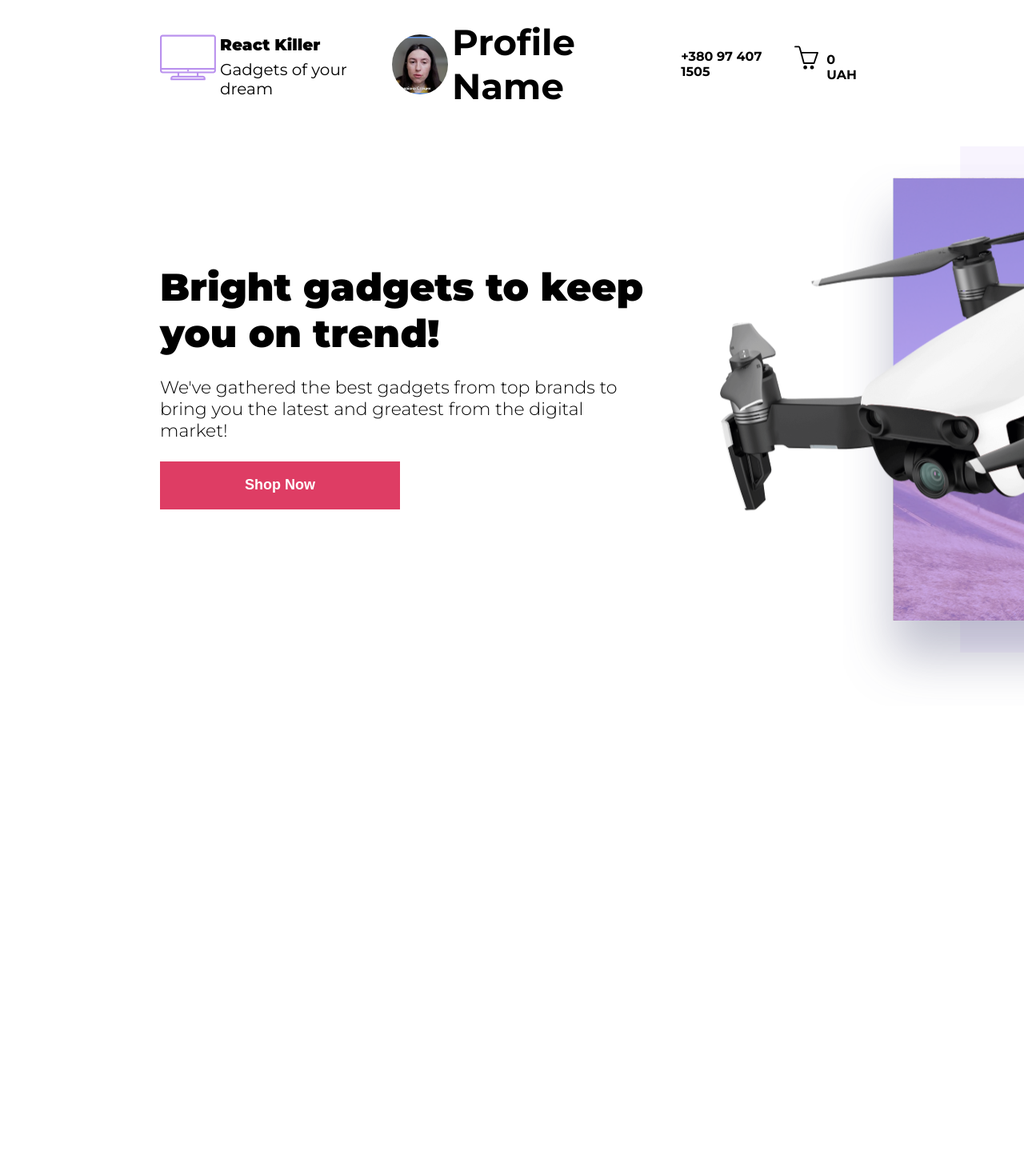
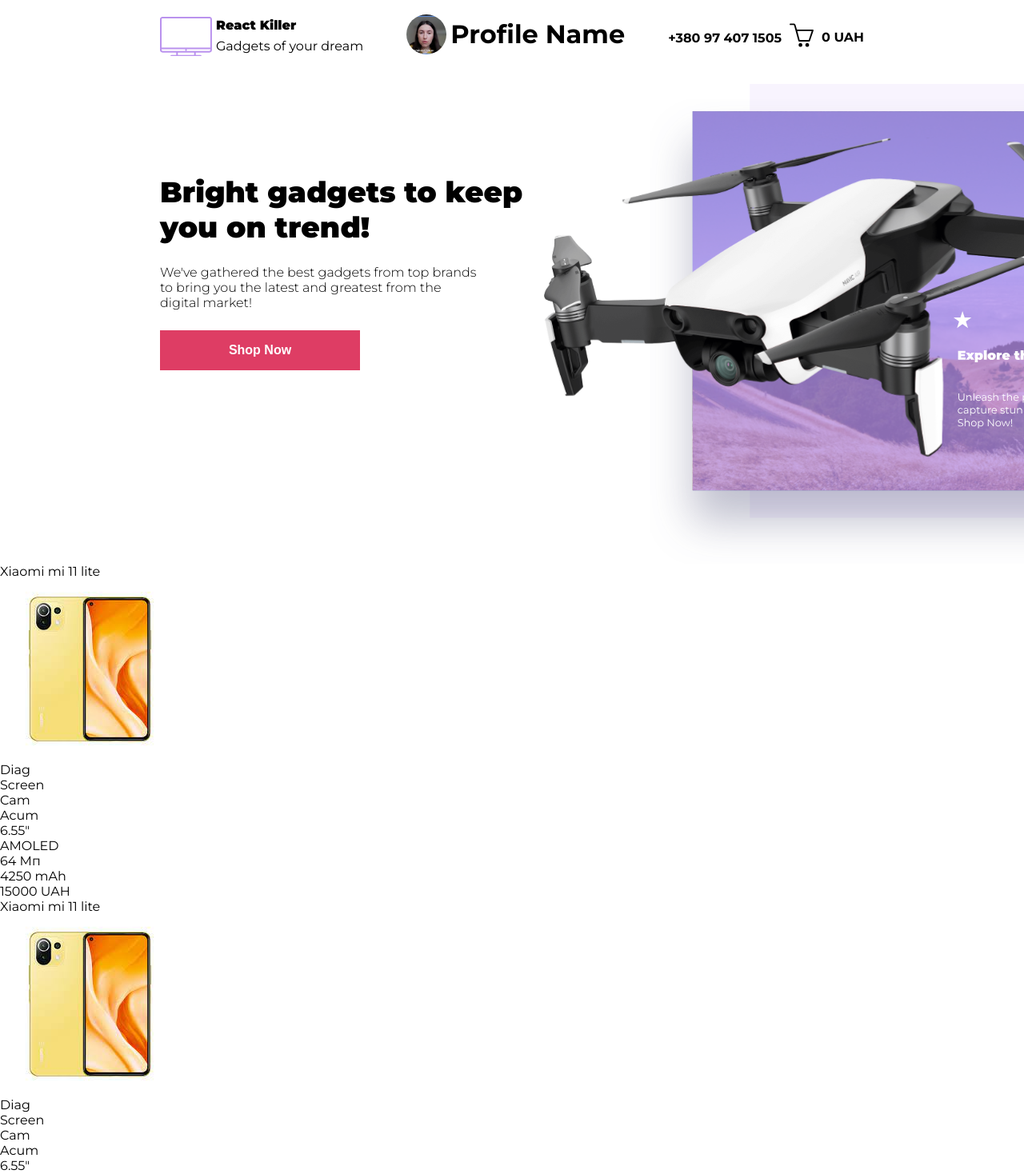
Before and after one commit to Syd-Ma/store, a Next.js app: page / in a window 1280 px wide. Shown: the top 1468 px of the page at 80% size. Before the commit the page ends 883 px from the top, so only its background shows below. Built offline with nearby package versions, Linux system fonts and the light colour scheme.

Commit message:
addItems

```diff
--- a/src/app/page.css
+++ b/src/app/page.css
@@ -11,29 +11,29 @@
 .adSlider{
     display: flex;
     justify-content: space-between;
-    margin-top: 48px;
+    margin-top: 35px;
 
 }
 .adMainText{
     font-weight: 900;
-    font-size: 48px;
+    font-size: 36px;
     margin-bottom: 25px;
-    width: 700px;
+    width: 480px;
 }
 .adText{
-    font-size: 22px;
+    font-size: 16px;
     font-weight: 300;
     margin-bottom: 25px;
-    width: 600px;
+    width: 400px;
 }
 .adBuyButton{
-    width:300px;
-    height:60px;
+    width:250px;
+    height:50px;
     border:none;
     background-color:#DE3D64;
     color:#fff;
     font-weight:800;
-    font-size: 18px;
+    font-size: 16px;
 
 
 }
@@ -42,15 +42,15 @@
     flex-direction: column;
     justify-content: center;
     margin-left: 200px;
-    margin-bottom: 100px;
+    margin-bottom: 130px;
     align-items: flex-start;
 
 }
 .adImgPart{
     background-image: url('/items/drone.svg');
     margin-right: 0;
-    width: 1250px;
-    height: 700px;
+    width: 900px;
+    height: 600px;
     background-repeat: no-repeat;
     background-position: left;
     background-size: cover;
--- a/src/app/page.tsx
+++ b/src/app/page.tsx
@@ -1,10 +1,40 @@
 "use client"
 
 import Header from "../components/Header/header";
+import ProductItem from "../components/ProductItems/ProductItem";
 import "./page.css"
-import Slider from "../components/Slider/slider";
+
+interface Item {
+    id: number;
+    name: string;
+    description: string[];
+    characteristics: string[];
+    img: string;
+    price: string;
+}
 
 export default function Home() {
+
+
+    const items: Item[] = [
+        {
+            id: 1,
+            name: "Xiaomi mi 11 lite",
+            description: ['Diag', 'Screen', 'Cam', 'Acum'],
+            characteristics: ['6.55"', 'AMOLED ','64 Мп','4250 mAh'],
+            price: "15000 UAH",
+            img: "/items/xiaomi.svg"
+        },
+        {
+            id: 2,
+            name: "Xiaomi mi 11 lite",
+            description: ['Diag', 'Screen', 'Cam', 'Acum'],
+            characteristics: ['6.55"', 'AMOLED ','64 Мп','4250 mAh'],
+            price: "15000 UAH",
+            img: "/items/xiaomi.svg"
+        },
+    ];
+
     return (
         <div className={"Home"}>
             <div className={"head"}>
@@ -14,12 +44,19 @@ export default function Home() {
                 <div className={"adSlider"}>
                     <div className={"adTextPart"}>
                         <div className={"adMainText"}>Bright gadgets to keep you on trend!</div>
-                        <div className={"adText"}>We've gathered the best gadgets from top brands to bring you the latest and greatest from the digital market!</div>
+                        <div className={"adText"}>We've gathered the best gadgets from top brands to bring you the
+                            latest and greatest from the digital market!
+                        </div>
                         <button className={"adBuyButton"}>Shop Now</button>
                     </div>
                     <div className={"adImgPart"}>
                     </div>
                 </div>
+                <div className="fresh">
+                    {items.map((item) => (
+                        <ProductItem key={item.id} item={item}/>
+                    ))}
+                </div>
             </div>
         </div>
     );
--- a/src/components/Header/header.css
+++ b/src/components/Header/header.css
@@ -7,7 +7,7 @@
     margin-left: 200px;
     align-items: center;
     align-content: center;
-    margin-top: 25px;
+    margin-top: 15px;
 }
 
 .name {
@@ -15,16 +15,16 @@
     margin-bottom: 5px;
     display: block;
     margin-top: 7px;
-    font-size: 20px;
+    font-size: 16px;
 }
 .underName {
     margin-top: 7px;
-    font-size: 20px;
+    font-size: 16px;
 }
 .img{
-    width: 75px;
+    width: 65px;
     margin-right: 5px;
-    height: 65px;
+    height: 55px;
     background-repeat: no-repeat;
     background-image: url('/header/television.svg');
     background-size: cover;
@@ -36,8 +36,8 @@
     background-image: url('/header/ava.png');
     background-size: cover;
     background-position: center;
-    width: 75px;
-    height: 75px;
+    width: 50px;
+    height: 50px;
     border-radius: 50%;
     margin-right: 5px;
 }
@@ -49,13 +49,14 @@
 }
 .profileName{
     font-weight: bold;
-    font-size: 45px;
+    font-size: 32px;
 }
 .cartIcon{
     font-size: 30px;
 
 }
 .cartAndPhone {
+    margin-top: 10px;
     display: flex;
     align-items: center;
     justify-content: center;
--- /dev/null
+++ b/src/components/ProductItems/ProductItem.tsx
@@ -0,0 +1,54 @@
+"use client"
+
+import "./ProductItem.css"
+
+interface Item {
+    id: number;
+    name: string;
+    description: string[];
+    characteristics: string[];
+    img: string;
+    price: string;
+}
+
+
+
+
+    const items: Item[] = [
+        {
+            id: 1,
+            name: "Xiaomi mi 11 lite",
+            description: ['Diag', 'Screen', 'Cam', 'Acum'],
+            characteristics: ['6.55"', 'AMOLED ', '64 Мп', '4250 mAh'],
+            price: "15000 UAH",
+            img: "/items/xiaomi.svg"
+        },
+    ];
+
+    const ProductItem: React.FC<{ item: Item }> = ({item}) => {
+        return (
+            <div key={item.id} className="freshItem">
+                <div className="freshItemName">{item.name}</div>
+                <img src={item.img} alt={item.name} className="freshItemImg"/>
+                <div className={"descriptionAndCharacteristics"}>
+                    <div className={"freshItemDescription"}>
+                        <ul className="frItDesc">
+                            {item.description.map((desc, index) => (
+                                <li key={index}>{desc}</li>
+                            ))}
+                        </ul>
+                    </div>
+                    <div className={"freshItemCharacteristics"}>
+                        <ul className="frItChar">
+                            {item.characteristics.map((char, index) => (
+                                <li key={index}>{char}</li>
+                            ))}
+                        </ul>
+                    </div>
+                </div>
+                <div className="freshItemPrice">{item.price}</div>
+            </div>
+        );
+    };
+
+export default ProductItem;
```
Also changed, not shown: src/components/Slider/slider.tsx (deleted, +0 -78 lines), public/items/xiaomi.svg (added), src/components/ProductItems/ProductItem.css (added).
